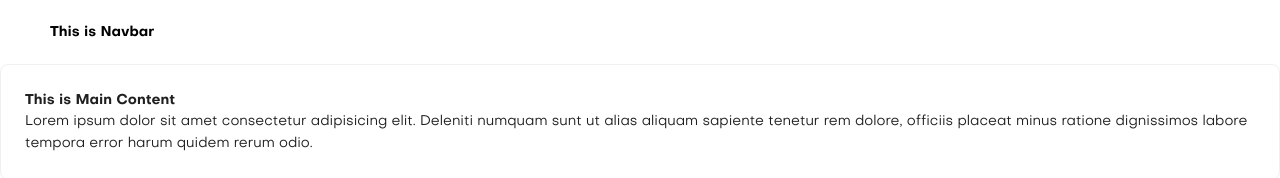
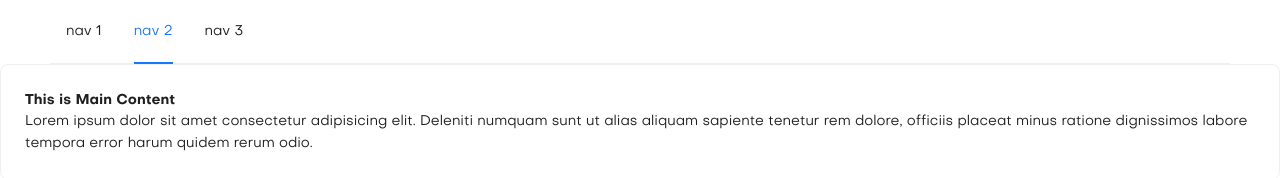
Before and after one commit to avishekdangol/ecom-frontend, a React (Vite) app: page / in a window 1280 px wide. Shown: the top 178 px of the page. Built offline with nearby package versions, Linux system fonts and the light colour scheme.

Commit message:
icon added

```diff
--- a/package.json
+++ b/package.json
@@ -16,7 +16,7 @@
     "prop-types": "^15.8.1",
     "react": "^18.2.0",
     "react-dom": "^18.2.0",
-    "react-icons": "^4.10.1",
+    "react-icons": "^4.11.0",
     "react-router": "^6.15.0",
     "react-router-dom": "^6.15.0",
     "styled-components": "^5.3.11"
--- a/src/components/navbar/Index.jsx
+++ b/src/components/navbar/Index.jsx
@@ -1,10 +1,21 @@
 import "@/scss/navbar.scss"
+import { Menu } from "antd";
+import navMenu from "@/navigation/navMenu";
 
 const Navbar = () => {
   return (
     <>
-      <h1>This is Navbar</h1>
-      <img className="logo" src="assets/images/logo.png" alt="" />
+      {/* <h1>This is Navbar</h1>
+      <img className="logo" src="assets/images/logo.png" alt="" /> */}
+       <Menu
+          mode="horizontal"
+          defaultSelectedKeys={['2']}
+          style={{paddingInline: 0}}
+          items={new Array(3).fill(null).map((_, index) => ({
+            key: String(index + 1),
+            label: `nav ${index + 1}`,
+          }))}
+        />
     </>
   );
 };
--- /dev/null
+++ b/src/navigation/navMenu.js
@@ -0,0 +1,3 @@
+export default [
+
+];
```
Also changed, not shown: 1 other file (tests, documents, lock files or other folders).
